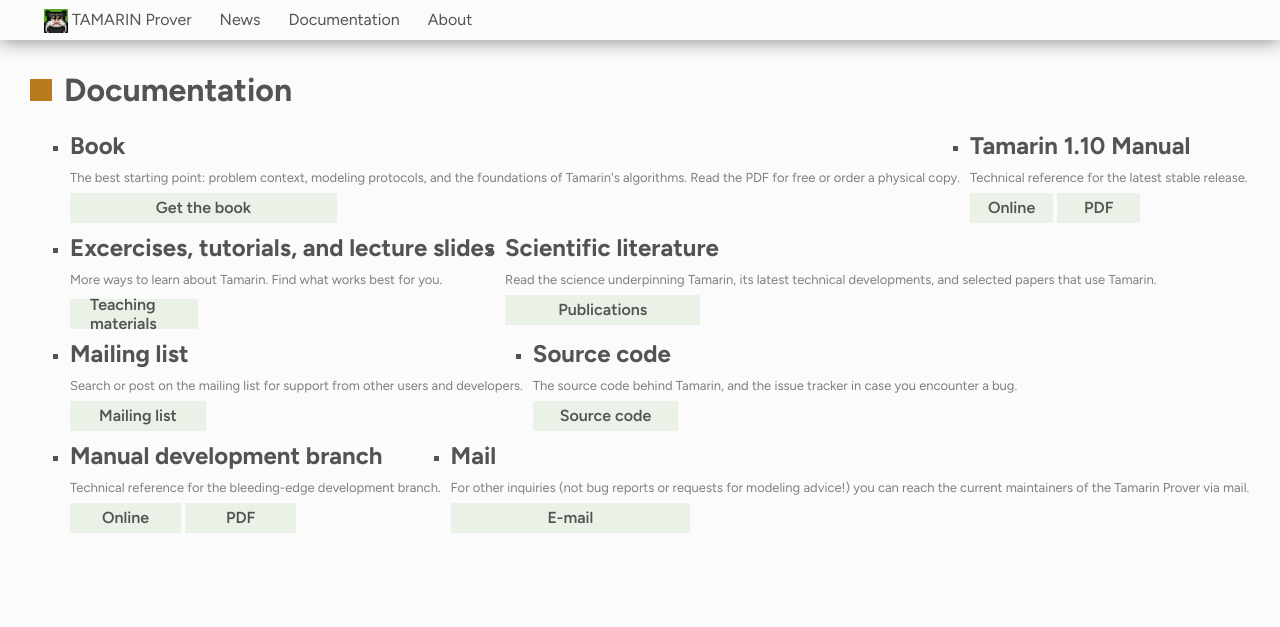
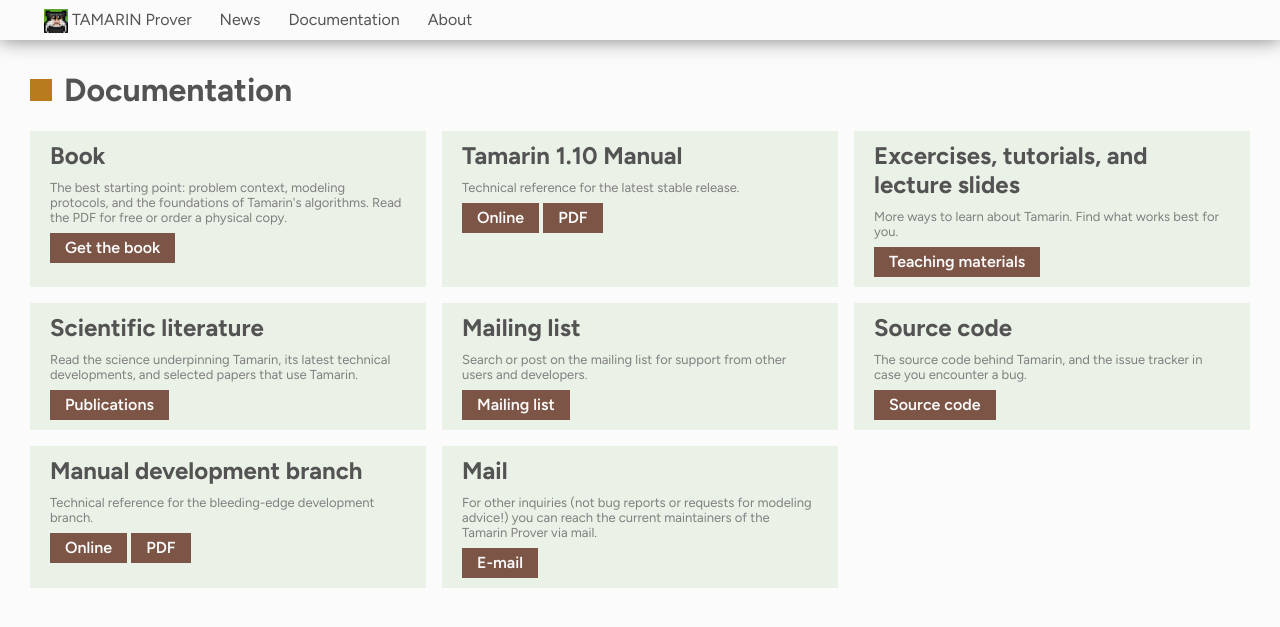
Before and after one commit to tamarin-prover/tamarin-prover.github.io, a Jekyll site: the page built from documentation.html, in a window 1280 px wide. Shown: the top 627 px of the page. Built offline with Jekyll 4.4.1, drawn with Linux system fonts in a browser that asks for light colours.

Commit message:
Improving documentation layout.

```diff
--- a/assets/css/tamarin.css
+++ b/assets/css/tamarin.css
@@ -333,42 +333,24 @@
 /* Documentation */
 
 .documentation {
-    display: flex;
-    flex-wrap: wrap;
-    flex-direction: row;
-    gap: 10px;
+    display: grid;
+    grid-template-columns: repeat(auto-fit, minmax(320px, 1fr));
+    grid-gap: 1rem;
+    padding: 0px;
+    margin: 0px;
     margin-bottom: 10px;
 }
 
-.documentation a {
+.documentation li {
     padding-left: 20px;
     padding-right: 20px;
     padding-bottom: 10px;
     padding-top: 10px;
-    width: 40%;
     text-decoration: none;
     color: var(--gray-dark);
     background-color: var(--green-light);
+    list-style-type: none;
 }
-
-@media (max-width: 1400px) {
-    .documentation a {
-        width: 30%;
-    }
-}
-
-@media (max-width: 1000px) {
-    .documentation a {
-        width: 40%;
-    }
-}
-
-@media (max-width: 600px) {
-    .documentation a {
-        width: 100%;
-    }
-}
-
 
 .documentation h2 {
     margin-top: 0px;
@@ -380,7 +362,7 @@
     font-size: 13px;
 }
 
-.documentation a.docu-link-external {
+/* .documentation a.docu-link-external {
     background-color: var(--brown-hint);
 }
 
@@ -394,9 +376,9 @@
 
 .documentation a:hover h2 {
     filter: brightness(105%) drop-shadow(0px 0px 2px var(--white));
-}
+} */
 
-.documentation a.docu-link-external h2:after {
+/* .documentation a.docu-link-external h2:after {
     display: inline-block;
     content: url(/assets/images/open_in_new_24dp_535353_FILL0_wght400_GRAD0_opsz24.svg);
     scale: 0.6;
@@ -410,7 +392,7 @@
     scale: 0.6;
     vertical-align: middle;
     float: right;
-}
+} */
 
 /* news */
 
```
